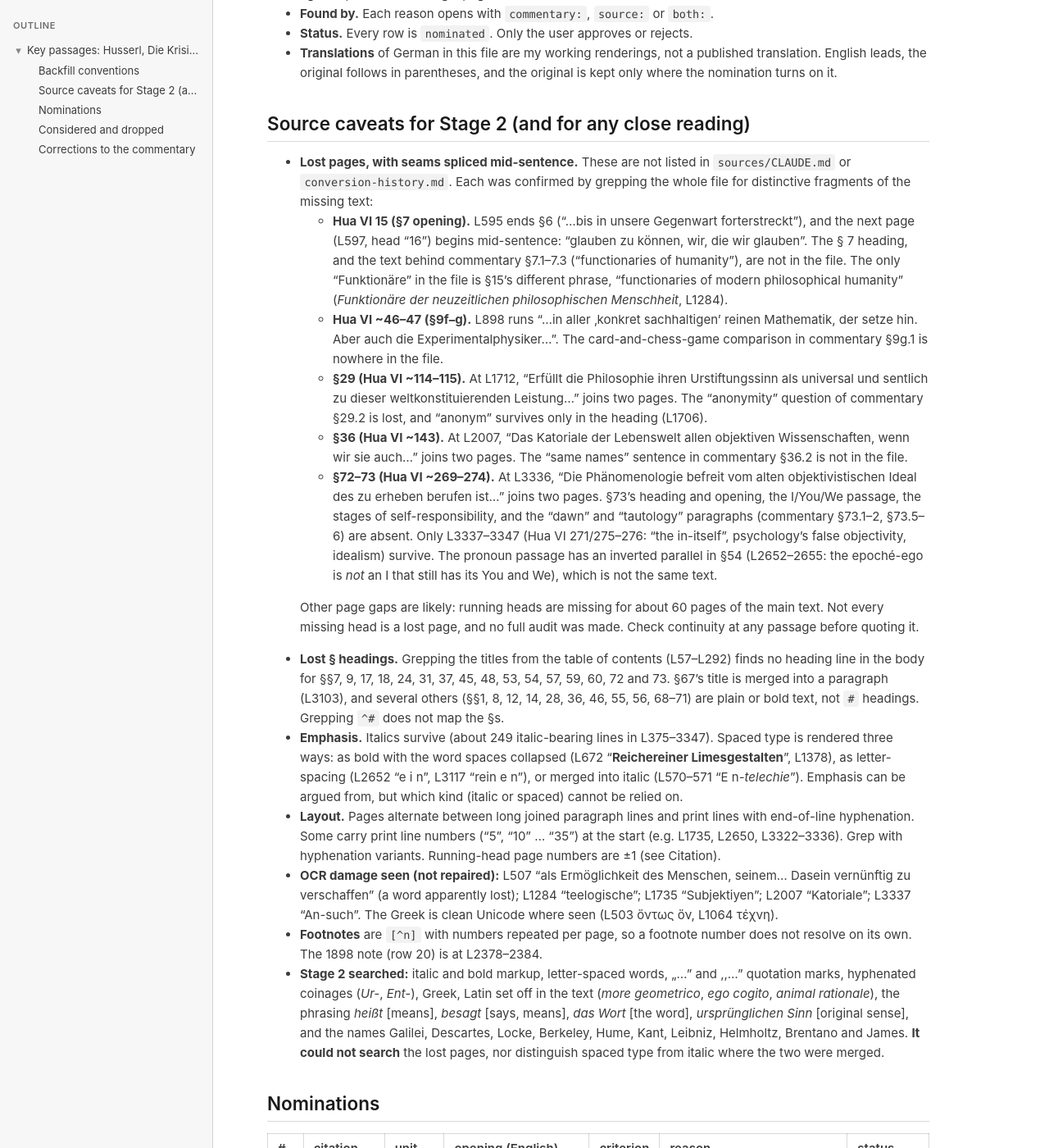
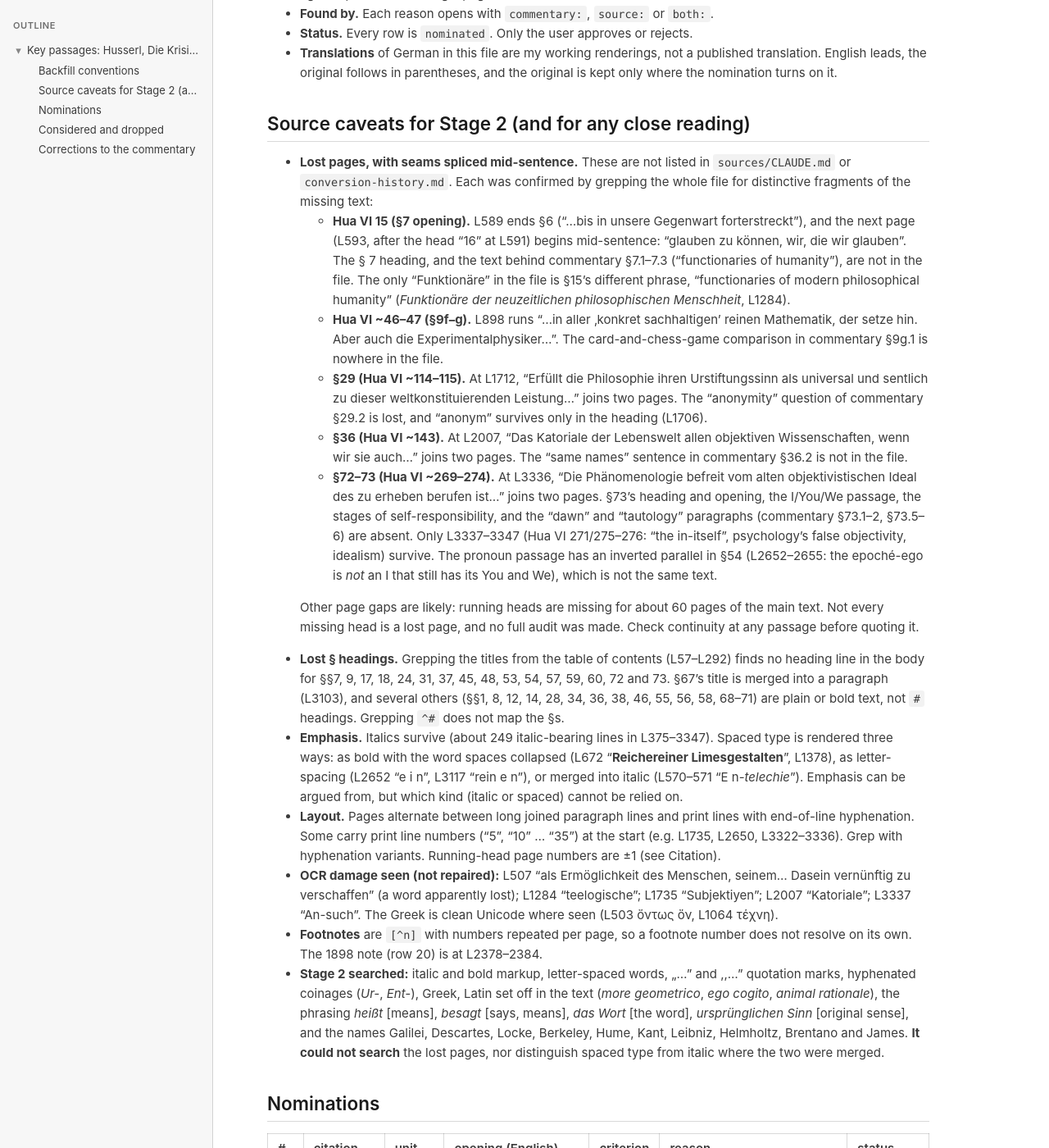
Before and after one commit to faultynode/commentaries, a Jekyll site: the page built from runs/husserl-krisis-commentary-key-passages.md, in a window 1280 px wide and 1400 px high, scrolled down 795 px. Shown: the whole window at 82% size. Built offline with Jekyll 4.4.1, drawn with Linux system fonts in a browser that asks for light colours; our own code applies the rules of GitHub Pages for plain Markdown files.

Commit message:
WIP: update in-progress key-passage backfills
Co-Authored-By: Claude Opus 5.5 <noreply@anthropic.com>
Claude-Session: https://claude.ai/code/session_019mXTqp5XCswZRuEXRK4v7L

```diff
--- a/runs/husserl-krisis-commentary-key-passages.md
+++ b/runs/husserl-krisis-commentary-key-passages.md
@@ -19,14 +19,14 @@ Nominations per division: Part I (§§1–7), 5 (#1–5); Part II (§§8–27),
 ## Source caveats for Stage 2 (and for any close reading)
 
 - **Lost pages, with seams spliced mid-sentence.** These are not listed in `sources/CLAUDE.md` or `conversion-history.md`. Each was confirmed by grepping the whole file for distinctive fragments of the missing text:
-  - **Hua VI 15 (§7 opening).** L595 ends §6 ("…bis in unsere Gegenwart forterstreckt"), and the next page (L597, head "16") begins mid-sentence: "glauben zu können, wir, die wir glauben". The § 7 heading, and the text behind commentary §7.1–7.3 ("functionaries of humanity"), are not in the file. The only "Funktionäre" in the file is §15's different phrase, "functionaries of modern philosophical humanity" (*Funktionäre der neuzeitlichen philosophischen Menschheit*, L1284).
+  - **Hua VI 15 (§7 opening).** L589 ends §6 ("…bis in unsere Gegenwart forterstreckt"), and the next page (L593, after the head "16" at L591) begins mid-sentence: "glauben zu können, wir, die wir glauben". The § 7 heading, and the text behind commentary §7.1–7.3 ("functionaries of humanity"), are not in the file. The only "Funktionäre" in the file is §15's different phrase, "functionaries of modern philosophical humanity" (*Funktionäre der neuzeitlichen philosophischen Menschheit*, L1284).
   - **Hua VI ~46–47 (§9f–g).** L898 runs "…in aller ‚konkret sachhaltigen' reinen Mathematik, der setze hin. Aber auch die Experimentalphysiker…". The card-and-chess-game comparison in commentary §9g.1 is nowhere in the file.
   - **§29 (Hua VI ~114–115).** At L1712, "Erfüllt die Philosophie ihren Urstiftungssinn als universal und sentlich zu dieser weltkonstituierenden Leistung…" joins two pages. The "anonymity" question of commentary §29.2 is lost, and "anonym" survives only in the heading (L1706).
   - **§36 (Hua VI ~143).** At L2007, "Das Katoriale der Lebenswelt allen objektiven Wissenschaften, wenn wir sie auch…" joins two pages. The "same names" sentence in commentary §36.2 is not in the file.
   - **§72–73 (Hua VI ~269–274).** At L3336, "Die Phänomenologie befreit vom alten objektivistischen Ideal des zu erheben berufen ist…" joins two pages. §73's heading and opening, the I/You/We passage, the stages of self-responsibility, and the "dawn" and "tautology" paragraphs (commentary §73.1–2, §73.5–6) are absent. Only L3337–3347 (Hua VI 271/275–276: "the in-itself", psychology's false objectivity, idealism) survive. The pronoun passage has an inverted parallel in §54 (L2652–2655: the epoché-ego is *not* an I that still has its You and We), which is not the same text.
 
   Other page gaps are likely: running heads are missing for about 60 pages of the main text. Not every missing head is a lost page, and no full audit was made. Check continuity at any passage before quoting it.
-- **Lost § headings.** Grepping the titles from the table of contents (L57–L292) finds no heading line in the body for §§7, 9, 17, 18, 24, 31, 37, 45, 48, 53, 54, 57, 59, 60, 72 and 73. §67's title is merged into a paragraph (L3103), and several others (§§1, 8, 12, 14, 28, 36, 46, 55, 56, 68–71) are plain or bold text, not `#` headings. Grepping `^#` does not map the §s.
+- **Lost § headings.** Grepping the titles from the table of contents (L57–L292) finds no heading line in the body for §§7, 9, 17, 18, 24, 31, 37, 45, 48, 53, 54, 57, 59, 60, 72 and 73. §67's title is merged into a paragraph (L3103), and several others (§§1, 8, 12, 14, 28, 34, 36, 38, 46, 55, 56, 58, 68–71) are plain or bold text, not `#` headings. Grepping `^#` does not map the §s.
 - **Emphasis.** Italics survive (about 249 italic-bearing lines in L375–3347). Spaced type is rendered three ways: as bold with the word spaces collapsed (L672 "**Reichereiner Limesgestalten**", L1378), as letter-spacing (L2652 "e i n", L3117 "rein e n"), or merged into italic (L570–571 "E n-*telechie*"). Emphasis can be argued from, but which kind (italic or spaced) cannot be relied on.
 - **Layout.** Pages alternate between long joined paragraph lines and print lines with end-of-line hyphenation. Some carry print line numbers ("5", "10" … "35") at the start (e.g. L1735, L2650, L3322–3336). Grep with hyphenation variants. Running-head page numbers are ±1 (see Citation).
 - **OCR damage seen (not repaired):** L507 "als Ermöglichkeit des Menschen, seinem… Dasein vernünftig zu verschaffen" (a word apparently lost); L1284 "teelogische"; L1735 "Subjektiyen"; L2007 "Katoriale"; L3337 "An-such". The Greek is clean Unicode where seen (L503 ὄντως ὄν, L1064 τέχνη).
```
Also changed, not shown: runs/husserliana-7-erste-philosophie-i-commentary-key-passages.md (+3 -1 lines).
